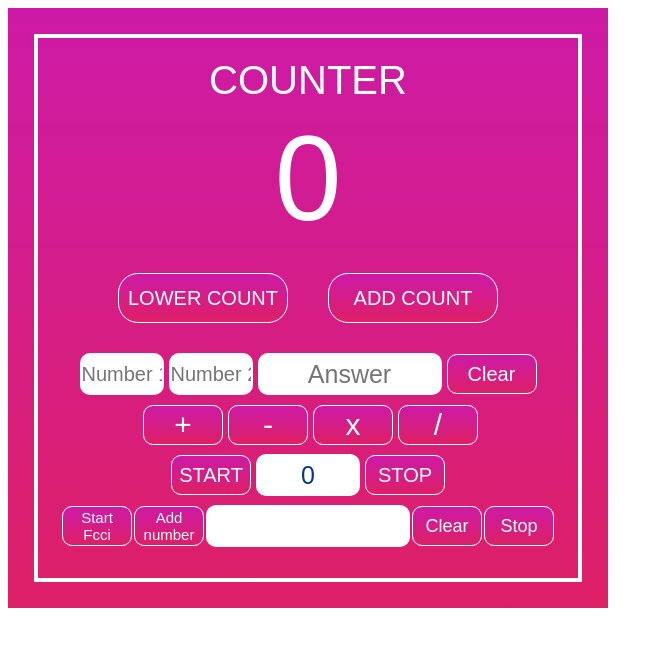
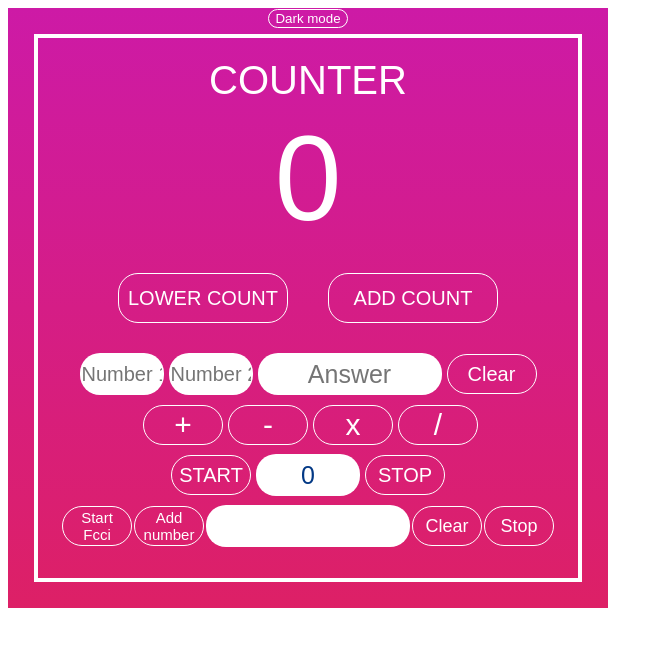
Before and after one commit to annayrin/CounterBreef, a plain HTML site: page index.html in a window 1280 px wide. Shown: the whole page, without its empty margins (0-663 px from the left). Drawn offline with Linux system fonts and the light colour scheme.

Commit message:
dark mode added

```diff
--- a/index.html
+++ b/index.html
@@ -6,7 +6,8 @@
     <title>Counter</title>
 </head>
 <body>
-<div id="container">
+<div id="container" class="light">
+    <button id="theme">Dark mode</button>
     <div id="grid">
         <label class="item1" for="quantity"> COUNTER </label>
         <input class="item2" type="text" id="quantity" value="0" name="quantity">
--- a/script.js
+++ b/script.js
@@ -10,7 +10,8 @@ let clear = document.getElementById("clear");
 let start = document.getElementById("start");
 let stop = document.getElementById("stop");
 let interval = document.getElementById("interval");
-
+let container = document.getElementById("container");
+let theme = document.getElementById("theme");
 document.getElementById("add").addEventListener("click", ()=> {
     quantity.value++;
 })
@@ -112,4 +113,11 @@ document.getElementById("addFibo").addEventListener("click", ()=>{
     n++;
 })
 document.getElementById("startFibo").addEventListener("click", startNewInterval)
-document.getElementById("clearFibo").addEventListener("click", endNewInterval)
+document.getElementById("clearFibo").addEventListener("click", endNewInterval);
+
+document.getElementById("theme").addEventListener("click",()=>{
+    container.classList.remove("light");
+    container.classList.add("dark");
+    theme.innerHTML="Light Mode";
+
+})
--- a/style.css
+++ b/style.css
@@ -4,10 +4,24 @@
     display: flex;
     justify-content: center;
     align-items: center;
-    background-image: linear-gradient(#cd1aa6,#dd2066);
+
 
 }
-
+.light{
+    background-image: linear-gradient(#cd1aa6,#dd2066);
+}
+.dark{
+    background-image: linear-gradient(#000929, #00114d);
+}
+#theme {
+    position: absolute;
+    top: 9px;
+    border: 1px solid;
+    background: none;
+    cursor: pointer;
+    border-radius: 20px;
+    color:white;
+}
 #grid{
     font-family: sans-serif;
     gap:5px;
@@ -44,7 +58,7 @@
     margin: 20px;
     border: 1px solid white;
     color: #ffffff;
-    background-image: linear-gradient(#cd1aa6,#dd2066);
+    background:none;
     border-radius: 20px;
     height: 50px;
     width: 170px;
@@ -61,7 +75,7 @@ display: flex;
 }
 
 #answer{
-    border-radius: 10px;
+    border-radius: 20px;
     font-size: 25px;
     text-align: center;
     color: #033985;
@@ -72,7 +86,7 @@ display: flex;
 
 }
 #num1, #num2{
-    border-radius: 10px;
+    border-radius: 20px;
     border: none;
     color: #033985;
     font-size: 20px;
@@ -85,11 +99,11 @@ display: flex;
 #clear{
     height: 40px;
     width: 90px;
-    border-radius: 10px;
+    border-radius: 20px;
     cursor: pointer;
     border: 1px solid white;
     color: #ffffff;
-    background-image: linear-gradient(#cd1aa6,#dd2066);
+    background:none;
     font-size: 20px;
 
 
@@ -104,11 +118,11 @@ display: flex;
 .fnbutton{
     height: 40px;
     width: 80px;
-    border-radius: 10px;
+    border-radius: 20px;
     cursor: pointer;
     border: 1px solid white;
     color: #ffffff;
-    background-image: linear-gradient(#cd1aa6,#dd2066);
+    background:none;
     font-size: 30px;
     margin-left: 5px;
 }
@@ -123,8 +137,8 @@ display: flex;
     margin: 5px;
     border: 1px solid white;
     color: #ffffff;
-    background-image: linear-gradient(#cd1aa6,#dd2066);
-    border-radius: 10px;
+    background:none;
+    border-radius: 20px;
     height: 40px;
     width: 80px;
     text-align: center;
@@ -138,7 +152,7 @@ display: flex;
     border: none;
     width: 100px;
     height: 40px;
-    border-radius: 10px;
+    border-radius: 20px;
 
 }
 .item7{
@@ -152,8 +166,8 @@ display: flex;
     cursor: pointer;
     border: 1px solid white;
     color: #ffffff;
-    background-image: linear-gradient(#cd1aa6,#dd2066);
-    border-radius: 10px;
+    background:none;
+    border-radius: 20px;
     height: 40px;
     width: 70px;
     text-align: center;
@@ -167,15 +181,15 @@ display: flex;
     border: none;
     width: 200px;
     height: 40px;
-    border-radius: 10px;
+    border-radius: 20px;
 
 }
 #clearFibo, #stopFibo{
     cursor: pointer;
     border: 1px solid white;
     color: #ffffff;
-    background-image: linear-gradient(#cd1aa6,#dd2066);
-    border-radius: 10px;
+    background:none;
+    border-radius: 20px;
     height: 40px;
     width: 70px;
     text-align: center;
@@ -184,7 +198,8 @@ display: flex;
 
 #clearFibo:hover, #startFibo:hover, #stop:hover,
 #start:hover, .buttons:hover, #clear:hover,
-#add:hover, #subtract:hover,#addFibo:hover,#stopFibo:hover {
+#add:hover, #subtract:hover,#addFibo:hover,#stopFibo:hover,
+#theme:hover{
     background-image: linear-gradient(#ffffff, #ffffff);
     transition-duration: 0.4s;
     color:#d91f76;
```
